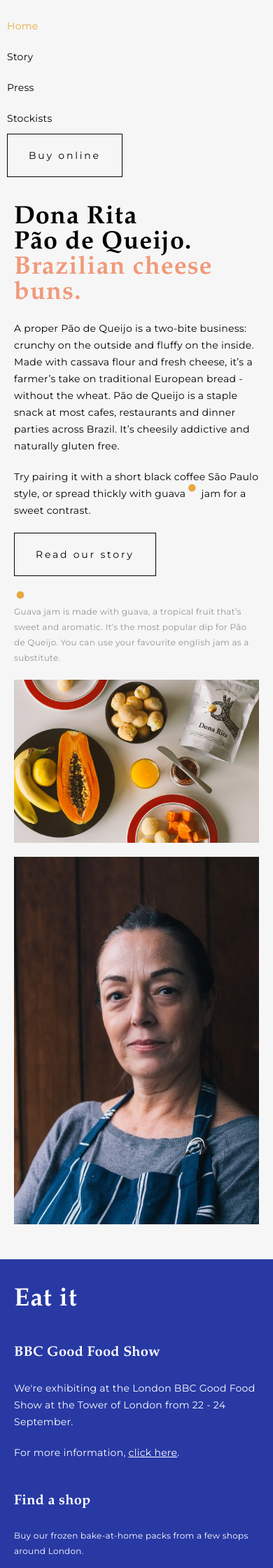
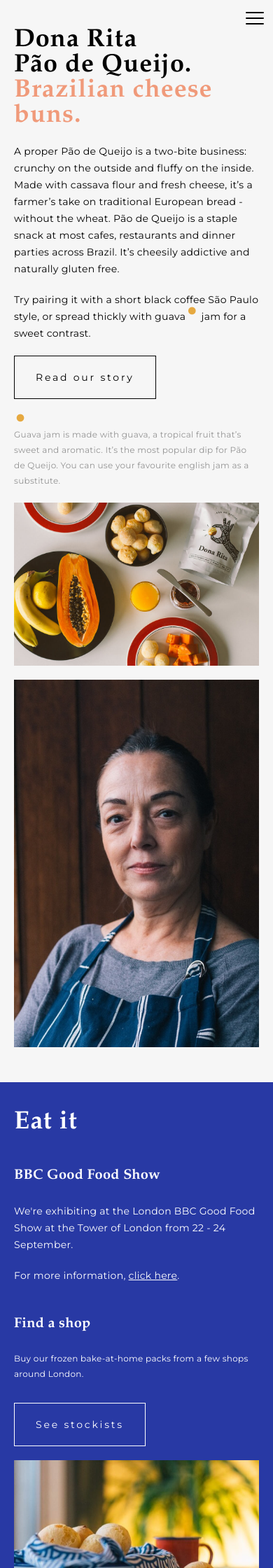
Before and after one commit to peduarte/dona-rita, a Jekyll site: the page built from index.html, in a window 390 px wide. Shown: the top 2240 px of the page at 70% size. Built offline with Jekyll 4.4.1, drawn with Linux system fonts in a browser that asks for light colours.

Commit message:
✨ Implememnt mobile nav

```diff
--- /dev/null
+++ b/_includes/global/nav-links.liquid
@@ -0,0 +1,6 @@
+<a {% if page.path == 'index.html' %} class="active" {% endif %} href="/">Home</a>
+<a {% if page.path == 'story.html' %} class="active" {% endif %} href="/story">Story</a>
+<a {% if page.path == 'press.html' %} class="active" {% endif %} href="/press">Press</a>
+<a {% if page.path == 'stockists.html' %} class="active" {% endif %} href="/stockists">Stockists</a>
+
+<a href="/buy" class="button">Buy online</a>
--- a/_layouts/default.html
+++ b/_layouts/default.html
@@ -5,13 +5,18 @@
 
 	<body class="debug1">
 		<div class="grid">
-			<nav class="main-nav col md-9 md-push-2">
-				<a {% if page.path == 'index.html' %} class="active" {% endif %} href="/">Home</a>
-				<a {% if page.path == 'story.html' %} class="active" {% endif %} href="/story">Story</a>
-				<a {% if page.path == 'press.html' %} class="active" {% endif %} href="/press">Press</a>
-				<a {% if page.path == 'stockists.html' %} class="active" {% endif %} href="/stockists">Stockists</a>
+			<a href="#mobile-nav" class="mobile-menu -open">
+				{% include svg/menu.svg %}
+			</a>
 
-				<a href="/buy" class="button">Buy online</a>
+			<nav id="mobile-nav" class="main-nav -mobile">
+				<a href="#" class="mobile-menu -close">
+					{% include svg/close.svg %}
+				</a>
+				{% include global/nav-links.liquid %}
+			</nav>
+			<nav class="main-nav -desktop col md-9 md-push-2">
+				{% include global/nav-links.liquid %}
 			</nav>
 		</div>
 
--- a/_sass/_global.scss
+++ b/_sass/_global.scss
@@ -107,8 +107,44 @@
 	color: inherit;
 }
 
+
 .main-nav {
+	&.-mobile {
+		display: none;
+		flex-direction: column;
+		align-items: center;
+		justify-content: center;
+
+		position: fixed;
+		top: 0;
+		left: 0;
+		z-index: 9;
+
+		background: white;
+		height: 100vh;
+		width: 100%;
+
+		font-size: 16px;
+		line-height: 30px;
+
+		&:target {
+			display: flex;
+		}
+
+		a {
+			display: inline-block;
+			margin: 10px 0;
+			text-decoration: none;
+		}
+
+		@include medium {
+			display: none;
+		}
+	}
+
+	&.-desktop {
 		margin-top: 15px;
+		display: none;
 
 		@include medium {
 			display: flex;
@@ -142,6 +178,18 @@
 
 		.button {
 			margin-left: auto;
+		}
+	}
+}
+
+.mobile-menu {
+	position: absolute;
+	top: 10px;
+	right: 10px;
+	z-index: 8;
+
+	@include medium {
+		display: none;
 	}
 }
 
```
Also changed, not shown: _includes/svg/close.svg (added), _includes/svg/menu.svg (added). Lines whose indentation alone changed are shown as unchanged.
